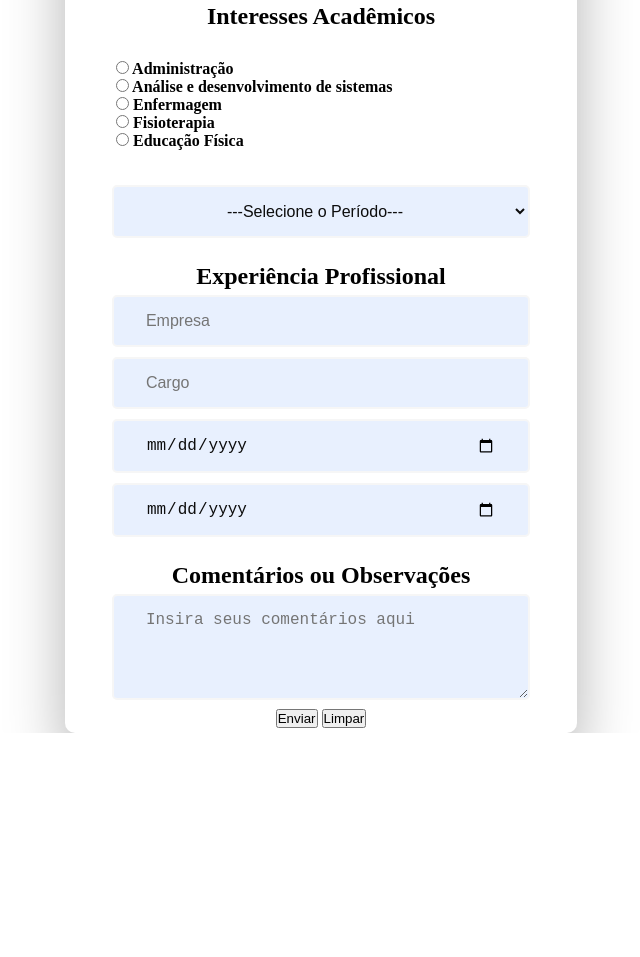
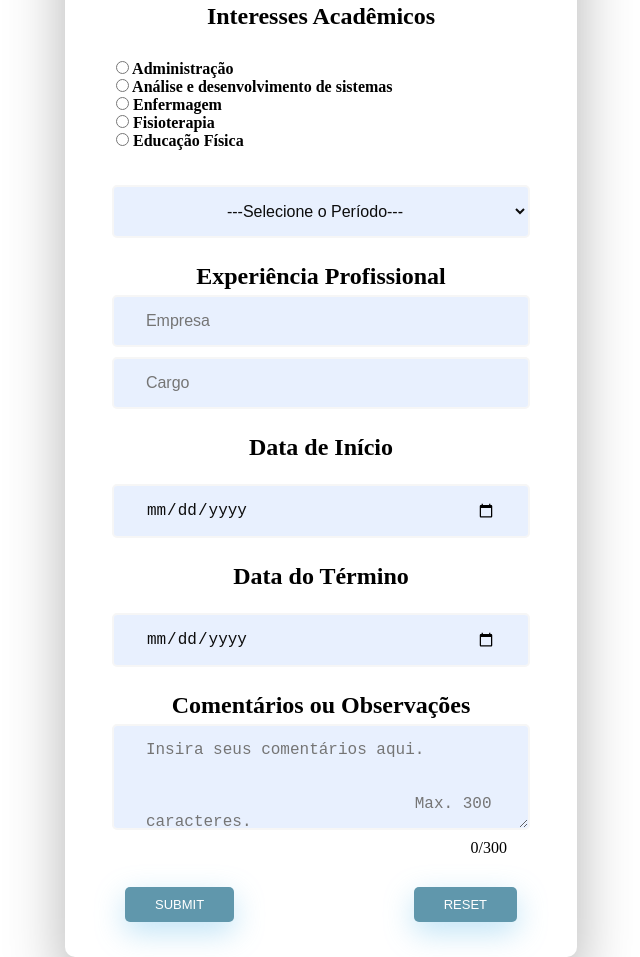
Before and after one commit to LariMenezes97/Avaliacao-formadora-2, a plain HTML site: page index.html in a window 1280 px wide. Shown: the part 921-1878 px from the top of the page, without its empty margins (319-959 px from the left). Before the commit the page ends 1654 px from the top, so only its background shows below. Drawn offline with Linux system fonts and the light colour scheme.

Commit message:
atualização

```diff
--- a/cadastro.css
+++ b/cadastro.css
@@ -71,3 +71,46 @@ input[type=text]:focus, input[type=password]:focus {
 #idselecione {
     text-align:center;
 }
+
+input[type=button], input[type=submit], input[type=reset]   {
+    background-color: #6097AC;
+    border: none;
+    color: white;
+    padding: 10px 30px;
+    text-align: center;
+    text-decoration: none;
+    text-transform: uppercase;
+    font-size: 13px;
+    -webkit-box-shadow: 0 10px 30px 0 rgba(95,186,233,0.4);
+    box-shadow: 0 10px 30px 0 rgba(95,186,233,0.4);
+    -webkit-border-radius: 5px;
+    border-radius: 5px;
+    -webkit-transition: all 0.3s ease-in-out;
+    -moz-transition: all 0.3s ease-in-out;
+    -ms-transition: all 0.3s ease-in-out;
+    -o-transition: all 0.3s ease-in-out;
+    transition: all 0.3s ease-in-out;
+}
+
+input[type=button]:hover, input[type=submit]:hover, input[type=reset]:hover{
+    background-color: #39ace7;
+}
+
+input[type=button]:active, input[type=submit]:active, input[type=reset]:active{
+    -moz-transform: scale(0.95);
+    -webkit-transform: scale(0.95);
+    -o-transform: scale(0.95);
+    -ms-transform: scale(0.95);
+    transform: scale(0.95);
+}
+
+.bot {
+    display: flex;
+    justify-content: space-between;
+    margin: 30px 50px;
+}
+
+#cont {
+    text-align: right;
+    margin-right: 60px;
+}
--- /dev/null
+++ b/contador.js
@@ -0,0 +1,5 @@
+function atualizarContador() {
+    let texto = document.getElementById('comentarios').value;
+    let cont = texto.length;
+    document.getElementById('cont').innerText = cont + '/300'
+}
--- a/index.html
+++ b/index.html
@@ -1,6 +1,7 @@
 <!DOCTYPE html>
 <html lang="pt">
 <head>
+    <link rel="shortcut icon" href="./SUAM1.ico" type="image/x-icon">
     <meta charset="UTF-8">
     <meta name="viewport" content="width=device-width, initial-scale=1.0">
     <title>Formulário UNISUAM</title>
@@ -59,21 +60,29 @@
             <h2>Experiência Profissional</h2>
             <input type="text" id="empresa" name="empresa" placeholder="Empresa">
             <input type="text" id="cargo" name="cargo" placeholder="Cargo">
-            <input type="date" id="data-inicio" name="data-inicio" placeholder="Data de Início">
-            <input type="date" id="data-termino" name="data-termino" placeholder="Data de Término">
+            <h2>Data de Início</h2> <br>
+            <input type="date" id="data" name="data-inicio" placeholder="Data de Início">
+            <h2>Data do Término</h2> <br>
+            <input type="date" id="data" name="data-termino" placeholder="Data de Término">
         </section>
 
         <!-- Seção de comentários ou observações -->
         <section>
             <h2>Comentários ou Observações</h2>
-            <textarea id="comentarios" name="comentarios" rows="4" placeholder="Insira seus comentários aqui"></textarea>
+            <textarea id="comentarios" oninput="atualizarContador()" name="comentarios" rows="4" placeholder="Insira seus comentários aqui.
+
+
+                            Max. 300 caracteres." maxlength="300"></textarea>
+            <div id="cont">0/300</div>
         </section>
 
         <!-- Botões de envio e reset -->
-        <button type="submit">Enviar</button>
-        <button type="reset">Limpar</button>
+        <div class="bot">
+            <input type="submit" ></input>
+            <input  type="reset" ></input>
+        </div>
     </form>
     <script src="./cep.js"></script>
-    <script src="./cpf.js"></script>
+    <script src="./contador.js"></script>
 </body>
 </html>
```
Also changed, not shown: SUAM.ico (added), SUAM1.ico (added).
